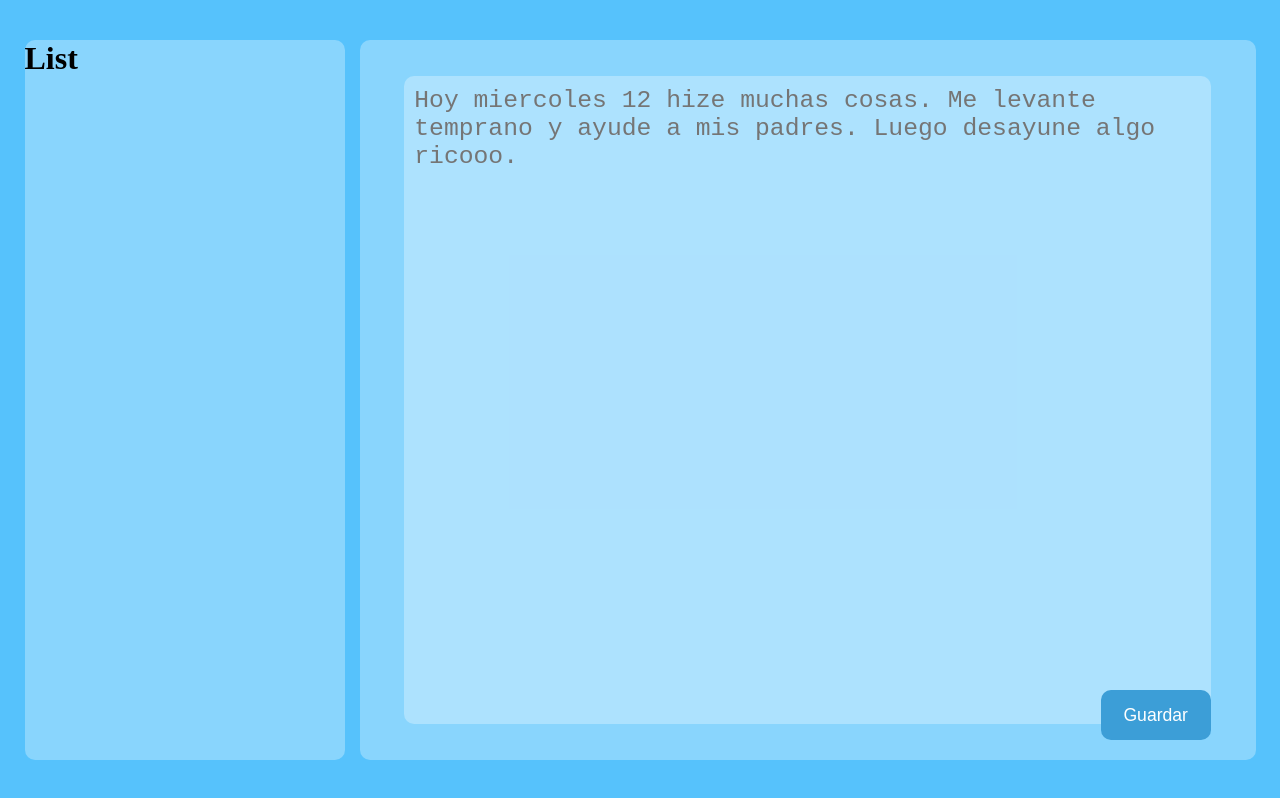
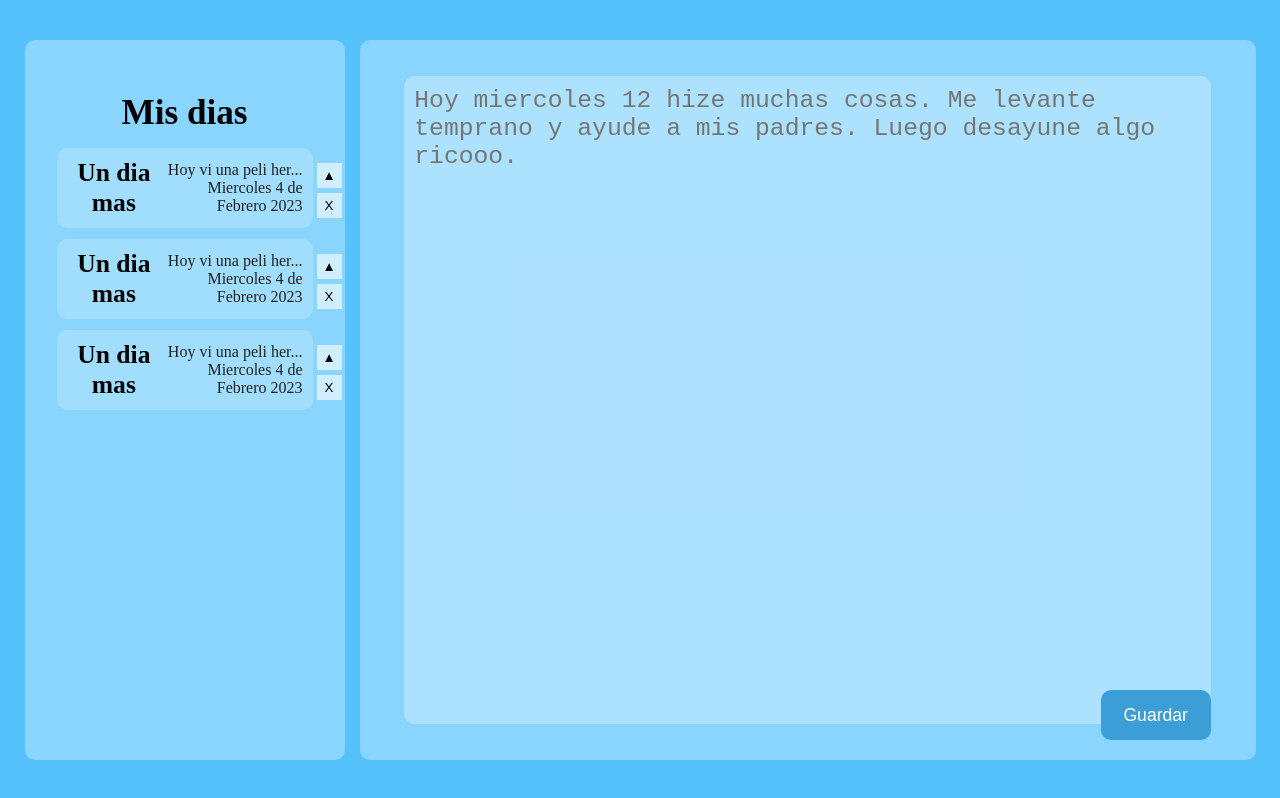
Before and after one commit to EdwardMelendezM/Personal-Diary-with-Next-js, a Next.js app: page / in a window 1280 px wide. Built offline with nearby package versions, Linux system fonts and the light colour scheme.

Commit message:
adding list and basic item

```diff
--- /dev/null
+++ b/components/Item.tsx
@@ -0,0 +1,14 @@
+import './../styles/Item.css'
+export default function Item () {
+  return (
+    <div className='itemContainer'>
+      <h4 className='itemContainerTitle'>Un dia mas</h4>
+      <div>
+        <p className='itemContainerText'>Hoy vi una peli her...</p>
+        <p className='itemContainerText'>Miercoles 4 de Febrero 2023</p>
+      </div>
+      <button className='itemContainerButtonClose'>X</button>
+      <button className='itemContainerButtonFavorite'>▲</button>
+    </div>
+  )
+};
--- a/components/List.tsx
+++ b/components/List.tsx
@@ -1,8 +1,14 @@
 import './../styles/List.css'
+import Item from './Item'
 export default function List () {
   return (
     <div className='containerList'>
-      <h1>List</h1>
+      <h1 className='containerListTitle'>Mis dias</h1>
+      <div className='containerListItem'>
+        <Item />
+        <Item />
+        <Item />
+      </div>
     </div>
   )
 };
--- /dev/null
+++ b/styles/Item.css
@@ -0,0 +1,48 @@
+.itemContainer{
+  background-color: rgba(255, 255, 255, 0.2);
+  padding: 10px;
+  height: 10vh;
+  width: 100%;
+  border-radius: 10px;
+  display: flex;
+  align-items: center;
+  justify-content: space-between;
+  position: relative;
+}
+.itemContainer:hover{
+  background-color: rgba(255, 255, 255, 0.3);
+  cursor: pointer;
+}
+.itemContainerTitle{
+  font-size: 1.6em;
+  text-align: center;
+}
+.itemContainerText{
+  text-align: right;
+  color: #212020;
+}
+.itemContainerButtonFavorite{
+  height: 25px;
+  width: 25px;
+  position: absolute;
+  top: 15px;
+  right: -29px;
+  padding: 4px;
+  border:none;
+  background-color: rgba(255, 255, 255, 0.6);
+}
+
+.itemContainerButtonClose{
+  width: 25px;
+  height: 25px;
+  position: absolute;
+  top: 45px;
+  right: -29px;
+  padding: 4px;
+  border: none;
+  background-color: rgba(255, 255, 255, 0.6);
+}
+.itemContainerButtonFavorite:hover ,.itemContainerButtonClose:hover{
+  background-color: rgba(255, 255, 255, 0.7);
+  cursor: pointer;
+}
--- a/styles/List.css
+++ b/styles/List.css
@@ -3,4 +3,22 @@
   min-height: 90vh;
   background-color: rgba(255, 255, 255, 0.3);
   border-radius: 10px;
+  display: flex;
+  align-items: center;
+  justify-content: center;
+  flex-direction: column;
 }
+
+.containerListItem{
+  margin-top: 15px;
+  display: flex;
+  align-items: center;
+  justify-content: flex-start;
+  flex-direction: column;
+  width: 80%;
+  min-height: 70vh;
+  gap: 11px;
+}
+.containerListTitle{
+  font-size: 2.2em;
+}
```
Also changed, not shown: data/Data.tsx (added).
